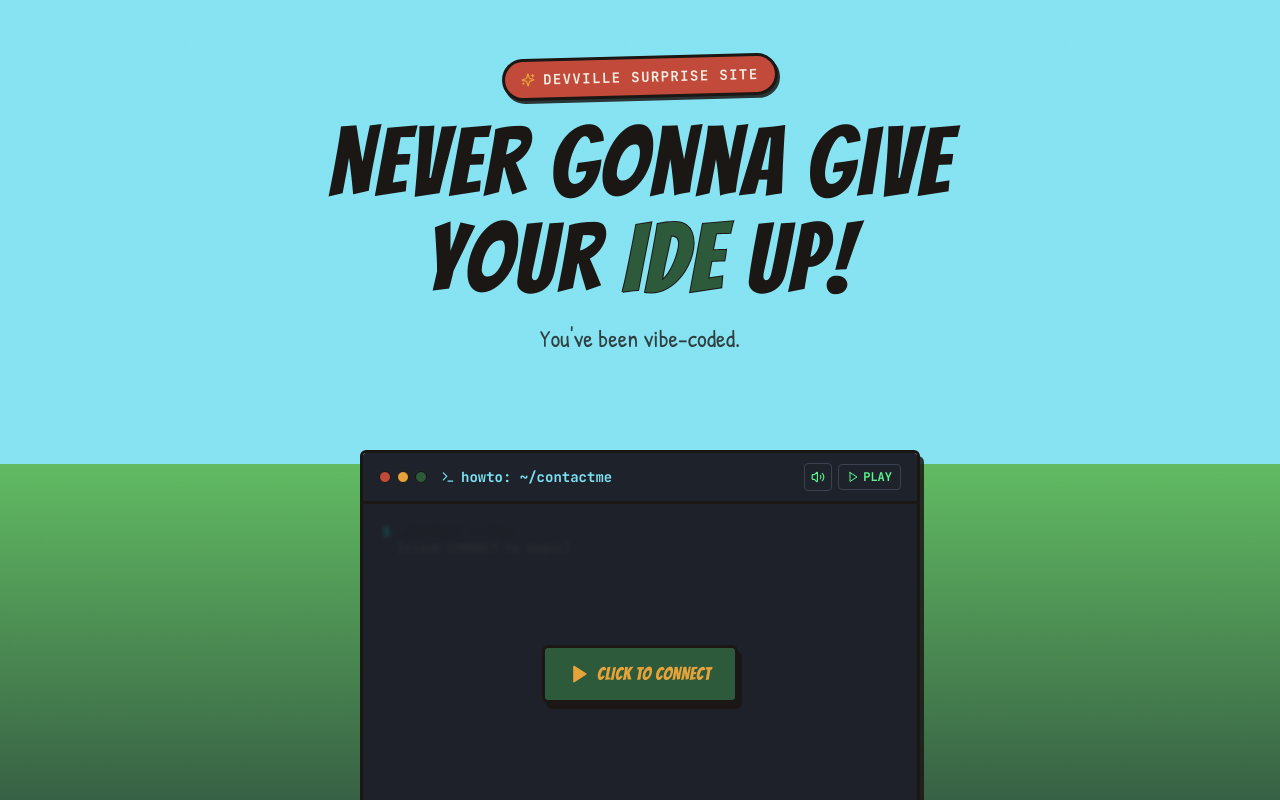
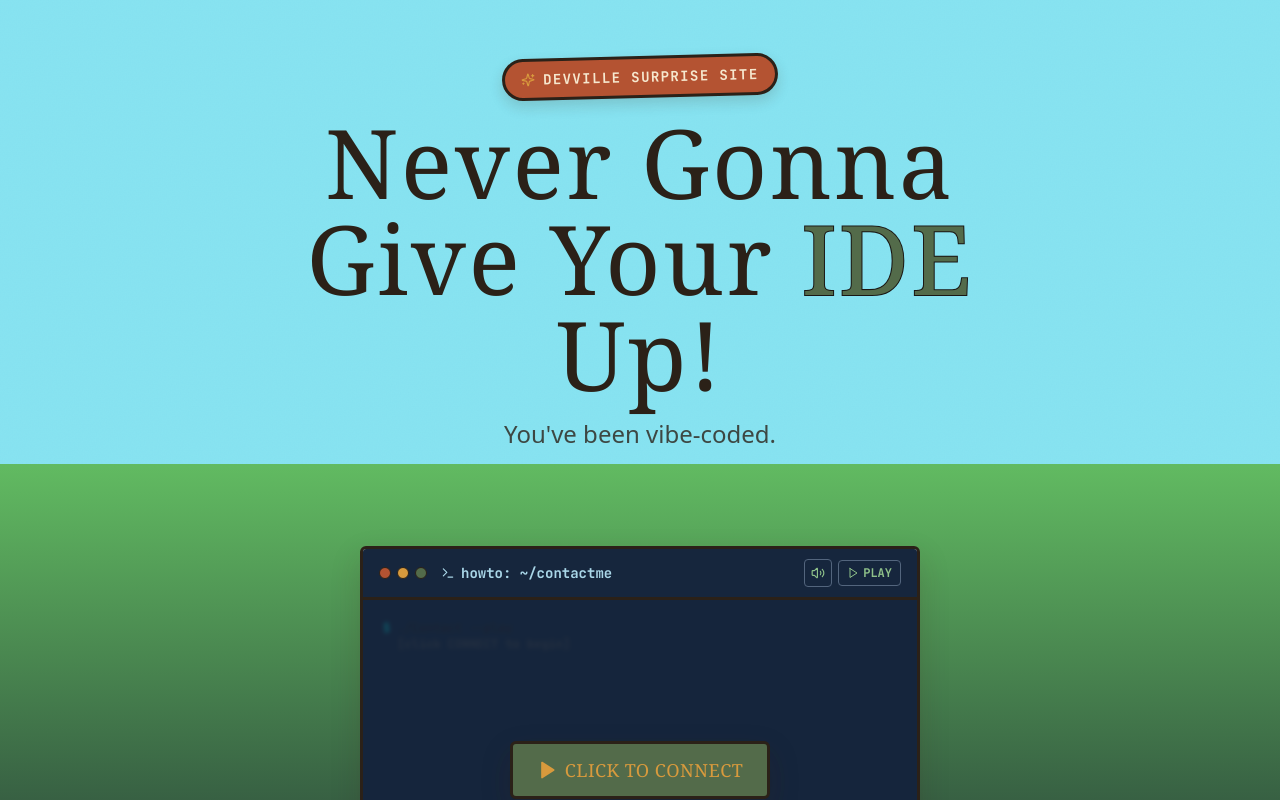
Before and after one commit to jasonetorres/deville, a React (Vite) app: page / in a window 1280 px wide. Shown: the top 800 px of the page. Built offline with nearby package versions, Linux system fonts and the light colour scheme.

Commit message:
style: align palette and typography with episode 2

```diff
--- a/tailwind.config.js
+++ b/tailwind.config.js
@@ -4,41 +4,48 @@ export default {
   theme: {
     extend: {
       colors: {
-        cream: '#F2EDE3',
-        ink: '#1A1714',
-        forest: '#2E5A3C',
-        slateblue: '#4B5E7A',
-        rust: '#C24A3A',
+        cream: '#F6E8CF',
+        ink: '#2B2118',
+        forest: '#536B4A',
+        slateblue: '#233B5D',
+        rust: '#B45332',
         amber: {
-          DEFAULT: '#E6A33A',
-          light: '#F2C56A',
+          DEFAULT: '#D89A3D',
+          light: '#E8BE75',
         },
+        wood: {
+          light: '#B8743A',
+          DEFAULT: '#8C4F27',
+          dark: '#5C321D',
+        },
+        wall: '#E5C99F',
         terminal: {
-          bg: '#1E222A',
-          green: '#5AF78E',
-          cyan: '#7CE3F5',
-          dim: '#3A4250',
+          bg: '#16263D',
+          green: '#8FC28A',
+          cyan: '#A9D6E8',
+          dim: '#53657D',
         },
       },
       fontFamily: {
-        display: ['"Bangers"', '"Anton"', 'system-ui', 'sans-serif'],
-        body: ['"Patrick Hand"', '"Comic Neue"', 'cursive'],
+        display: ['"Fraunces"', 'Georgia', 'serif'],
+        body: ['"Nunito"', 'system-ui', 'sans-serif'],
         mono: ['"JetBrains Mono"', '"Fira Code"', 'ui-monospace', 'monospace'],
       },
       boxShadow: {
-        paper: '4px 6px 0px 0px rgba(26, 23, 20, 0.85)',
-        'paper-sm': '2px 3px 0px 0px rgba(26, 23, 20, 0.85)',
-        'paper-lg': '8px 12px 0px 0px rgba(26, 23, 20, 0.85)',
-        'paper-lift': '10px 16px 0px 0px rgba(26, 23, 20, 0.9)',
+        paper: '0 12px 30px rgba(58, 35, 20, 0.18)',
+        'paper-sm': '0 6px 14px rgba(58, 35, 20, 0.16)',
+        'paper-lg': '0 20px 48px rgba(58, 35, 20, 0.24)',
+        'paper-lift': '0 18px 38px rgba(58, 35, 20, 0.24)',
+        frame: 'inset 0 0 0 2px rgba(255,255,255,.14), 0 18px 42px rgba(58,35,20,.28)',
       },
       keyframes: {
         bob: {
-          '0%, 100%': { transform: 'translateY(0) rotate(-2deg)' },
-          '50%': { transform: 'translateY(-8px) rotate(2deg)' },
+          '0%, 100%': { transform: 'translateY(0) rotate(-1deg)' },
+          '50%': { transform: 'translateY(-7px) rotate(1deg)' },
         },
         wiggle: {
-          '0%, 100%': { transform: 'rotate(-3deg)' },
-          '50%': { transform: 'rotate(3deg)' },
+          '0%, 100%': { transform: 'rotate(-2deg)' },
+          '50%': { transform: 'rotate(2deg)' },
         },
         blink: {
           '0%, 92%, 100%': { opacity: '1' },
@@ -46,12 +53,12 @@ export default {
         },
         float: {
           '0%, 100%': { transform: 'translateY(0px)' },
-          '50%': { transform: 'translateY(-10px)' },
+          '50%': { transform: 'translateY(-8px)' },
         },
         sway: {
           '0%, 100%': { transform: 'rotate(0deg)' },
-          '25%': { transform: 'rotate(-1.5deg)' },
-          '75%': { transform: 'rotate(1.5deg)' },
+          '25%': { transform: 'rotate(-1deg)' },
+          '75%': { transform: 'rotate(1deg)' },
         },
       },
       animation: {
```
